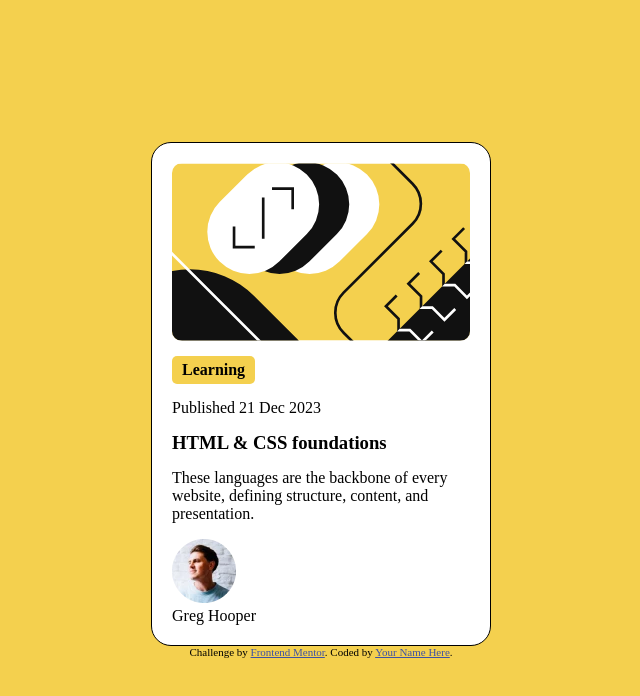
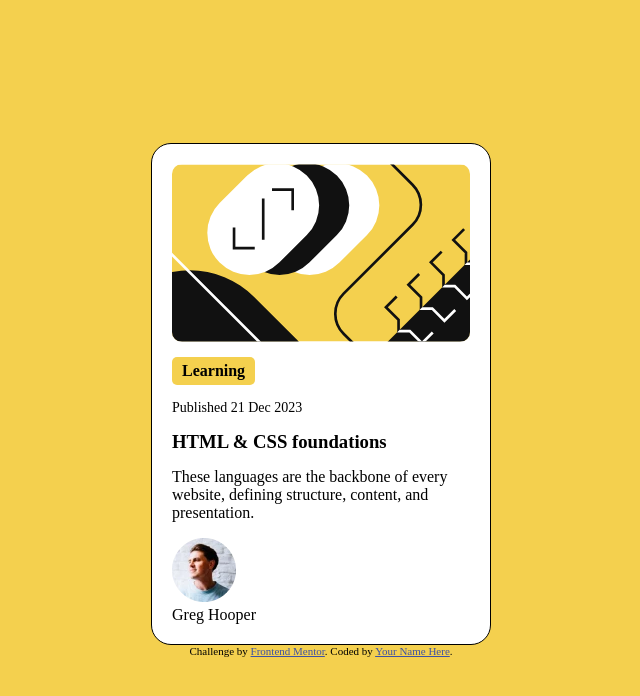
Before and after one commit to AnthonyLPZ0/blog-card, a plain HTML site: page index.html in a window 1280 px wide. Shown: the whole page, without its empty margins (319-959 px from the left). Drawn offline with Linux system fonts and the light colour scheme.

Commit message:
style: se agrego font-size al parrafo con la clase card-published

```diff
--- a/style.css
+++ b/style.css
@@ -38,6 +38,10 @@ body{
    font-weight: bolder;
 }
 
+.card-published{
+   font-size: 14px;
+}
+
 /*Feel free to remove these styles or customise in your own stylesheet 👍*/
 .attribution { font-size: 11px; text-align: center; }
 .attribution a { color: hsl(228, 45%, 44%); }
```
